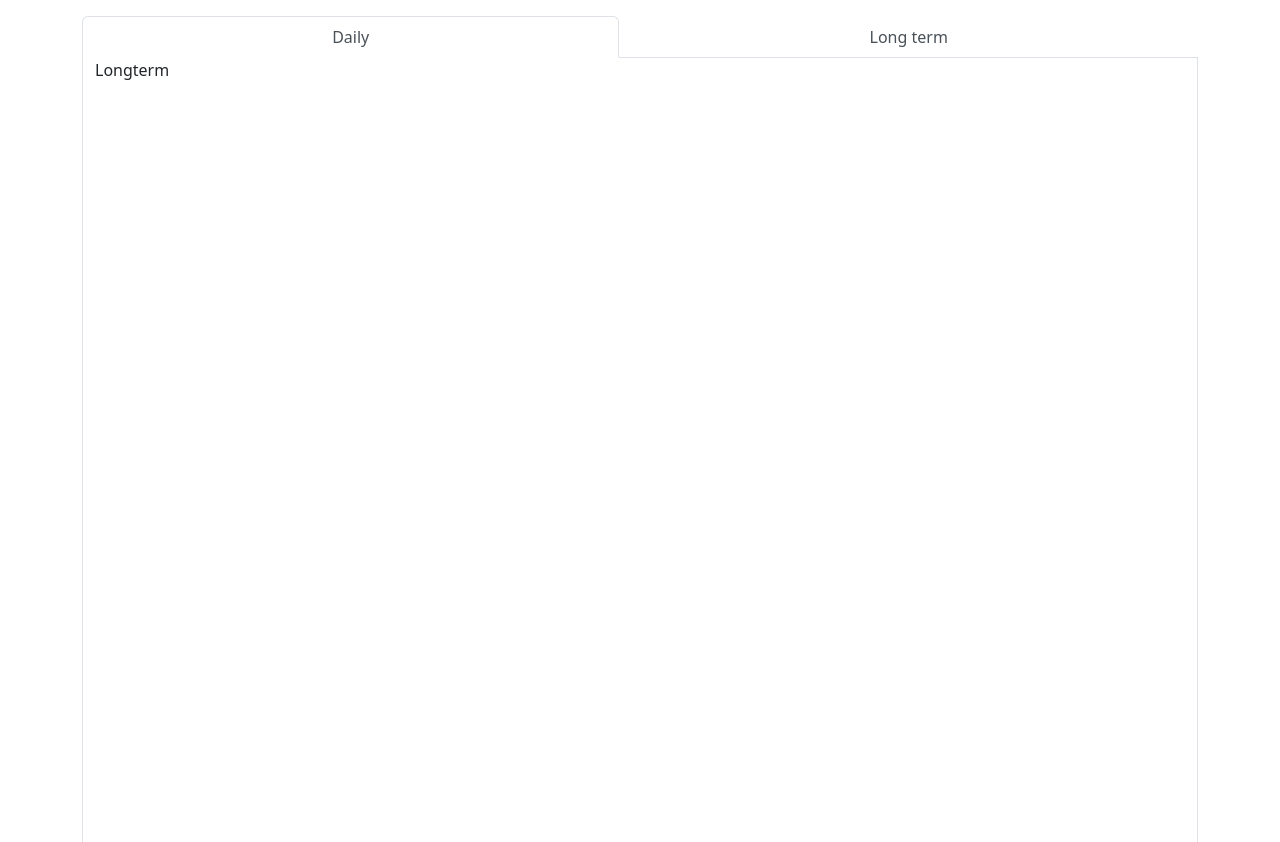
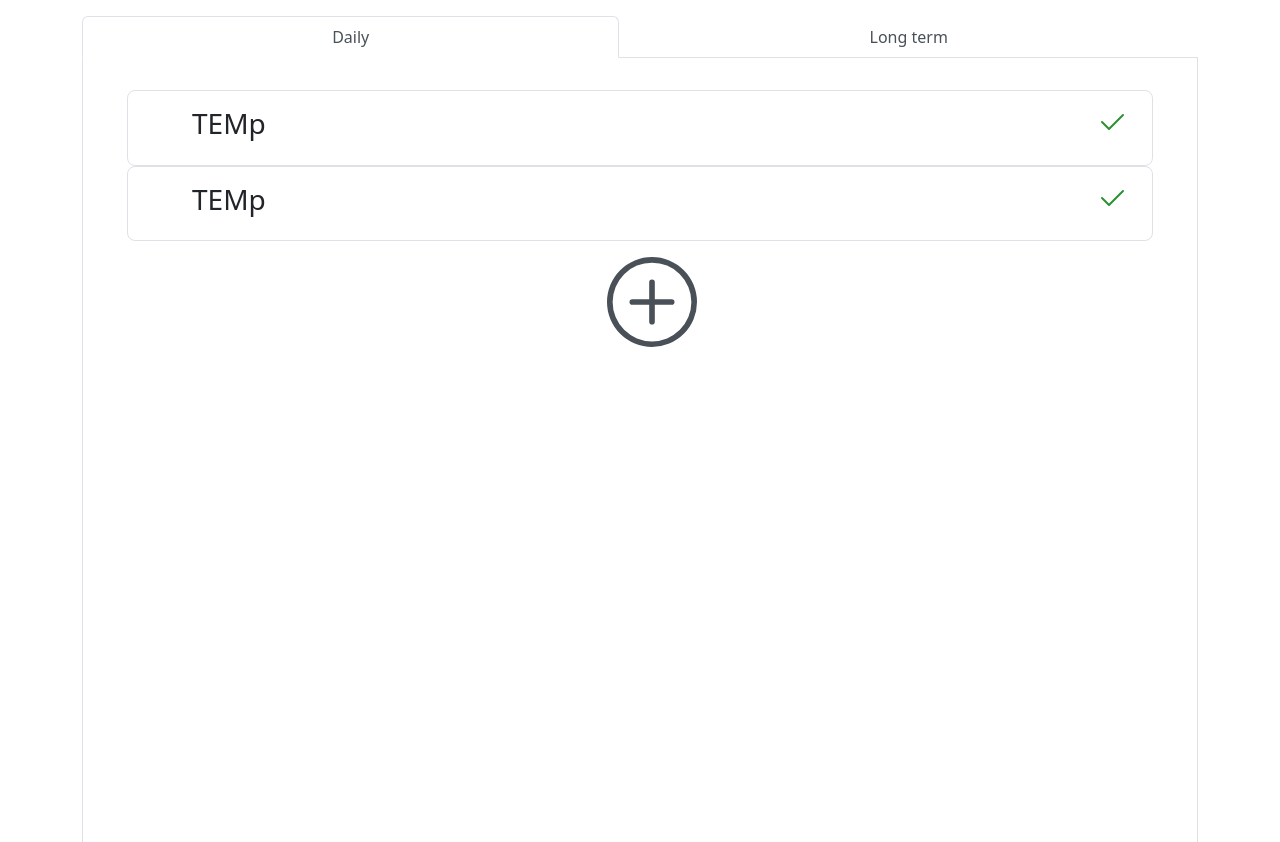
Before and after one commit to jaitlimaye/jait-s-todo, a React (Create React App) app: page /longterm in a window 1280 px wide. Built offline with nearby package versions, Linux system fonts and the light colour scheme.

Commit message:
Added more UI elements

```diff
--- /dev/null
+++ b/src/buttons/check.js
@@ -0,0 +1,13 @@
+import "../object.css"
+
+const Check = () => {
+  return (
+
+        <svg xmlns="http://www.w3.org/2000/svg" width="32" height="32" fill="currentColor" class="bi bi-check2" viewBox="0 0 16 16">
+          <path d="M13.854 3.646a.5.5 0 0 1 0 .708l-7 7a.5.5 0 0 1-.708 0l-3.5-3.5a.5.5 0 1 1 .708-.708L6.5 10.293l6.646-6.647a.5.5 0 0 1 .708 0z"/>
+        </svg>
+
+  )
+}
+
+export default Check
--- /dev/null
+++ b/src/buttons/plus.js
@@ -0,0 +1,16 @@
+import React, { useState,useEffect}  from 'react'
+import "../object.css"
+
+const Plus = () => {
+  return (
+
+
+        <svg xmlns="http://www.w3.org/2000/svg" width="90" height="90" fill="currentColor" class="bi bi-plus-circle" viewBox="0 0 16 16">
+  <path d="M8 15A7 7 0 1 1 8 1a7 7 0 0 1 0 14zm0 1A8 8 0 1 0 8 0a8 8 0 0 0 0 16z"  stroke-width="1px"/>
+  <path d="M8 4a.5.5 0 0 1 .5.5v3h3a.5.5 0 0 1 0 1h-3v3a.5.5 0 0 1-1 0v-3h-3a.5.5 0 0 1 0-1h3v-3A.5.5 0 0 1 8 4z"/>
+</svg>
+
+  )
+}
+
+export default Plus
--- /dev/null
+++ b/src/components/additem.js
@@ -0,0 +1,36 @@
+import React from 'react'
+import Check from '../buttons/check'
+
+const Additem = ({SetEditing}) => {
+    const submititem = () =>{
+        SetEditing(false)
+    }
+  return (
+    <div class="container-fluid border rounded-3" style ={{"background-color": "white"}}>
+        <div class="p-3">
+            <div class = "row">
+            <div class="col pe-auto ps-5"><div class="mb-3">
+  <input type="test" class="form-control" id="exampleFormControlInput1" placeholder="Enter Text here" />
+</div></div>
+            <div class="col-3 ps-2">
+                    <select class="form-select" aria-label="Default select example">
+                    <option value="0" selected>0</option>
+                    <option value="1" >1</option>
+                    <option value="2" >2</option>
+                    <option value="3" >3</option>
+                    <option value="4" >4</option>
+                    <option value="5" >5</option>
+
+                    </select>
+            </div>
+            <div class="col-auto checkbutton pe-2 " onClick={submititem}>
+
+                <Check/></div>
+
+            </div>
+        </div>
+    </div>
+  )
+}
+
+export default Additem
--- a/src/components/daily.js
+++ b/src/components/daily.js
@@ -1,8 +1,39 @@
 import React from 'react'
+import Plus from '../buttons/plus'
+import { Link } from 'react-router-dom'
+import Items from './items'
+import { useState } from 'react';
+import Additem from './additem';
+const Daily = () => {
+    const [editing,SetEditing] = useState(false)
 
-const Daily = () => {
   return (
-    <div>Daily</div>
+    <div className='container p-3'>
+        <div className='col'>
+
+            <div className='row p-3'>
+                <div className='col'>
+                    <Items/>
+                    <Items/>
+                    {editing? (<div class="pt-4"><Additem SetEditing = {SetEditing}/></div>):(<div></div>)}
+            </div>
+            </div>
+            {editing? (<div></div>):
+            (
+            <div className='row justify-content-center'>
+            <div className="col-5">
+                        <div className="addbutton row justify-content-center">
+                            <Link to = "/longterm" onClick={() =>{SetEditing(true)}}>
+                                <Plus/>
+                            </Link>
+                        </div>
+                    </div>
+
+            </div>
+            )}
+            </div>
+    </div>
+
   )
 }
 
--- /dev/null
+++ b/src/components/items.js
@@ -0,0 +1,20 @@
+import React from 'react'
+import Check from '../buttons/check'
+
+const Items = () => {
+  return (
+    <div class="container-fluid border rounded-3" style ={{"background-color": "white"}}>
+        <div class="p-3">
+            <div class = "row">
+            <div class="col pe-auto ps-5"><h3>TEMp</h3></div>
+            <div class="col-auto checkbutton pe-2 ">
+
+                <Check/></div>
+
+            </div>
+        </div>
+    </div>
+  )
+}
+
+export default Items
--- a/src/components/longterm.js
+++ b/src/components/longterm.js
@@ -1,8 +1,39 @@
 import React from 'react'
+import Plus from '../buttons/plus'
+import { Link } from 'react-router-dom'
+import Items from './items'
+import Additem from './additem'
+import { useState } from 'react';
 
 const Longterm = () => {
+    const [editing,SetEditing] = useState(false)
   return (
-    <div>Longterm</div>
+    <div className='container p-3'>
+        <div className='col'>
+
+            <div className='row p-3'>
+            <div className='col'>
+                <Items />
+                <Items />
+                {editing? (<div class="pt-4"><Additem SetEditing = {SetEditing}/></div>):(<div></div>)}
+            </div>
+            </div>
+            {editing? (<div></div>):
+            (
+            <div className='row justify-content-center'>
+            <div className="col-5">
+                        <div className="addbutton row justify-content-center">
+                            <Link to = "/longterm" onClick={() =>{SetEditing(true)}}>
+                                <Plus/>
+                            </Link>
+                        </div>
+                    </div>
+
+            </div>
+            )}
+        </div>
+    </div>
+
   )
 }
 
--- /dev/null
+++ b/src/object.css
@@ -0,0 +1,20 @@
+
+.addbutton a{
+    color: #495057;
+    width: 90px;
+}
+
+.addbutton a:hover {
+    color: #55585a;
+    width: 90px;
+}
+
+
+.checkbutton{
+    color: #2d9134;
+
+}
+
+.checkbutton:hover {
+    color: #25782a;
+}
```
Also changed, not shown: src/data/data.json (added, +9 -0 lines).
